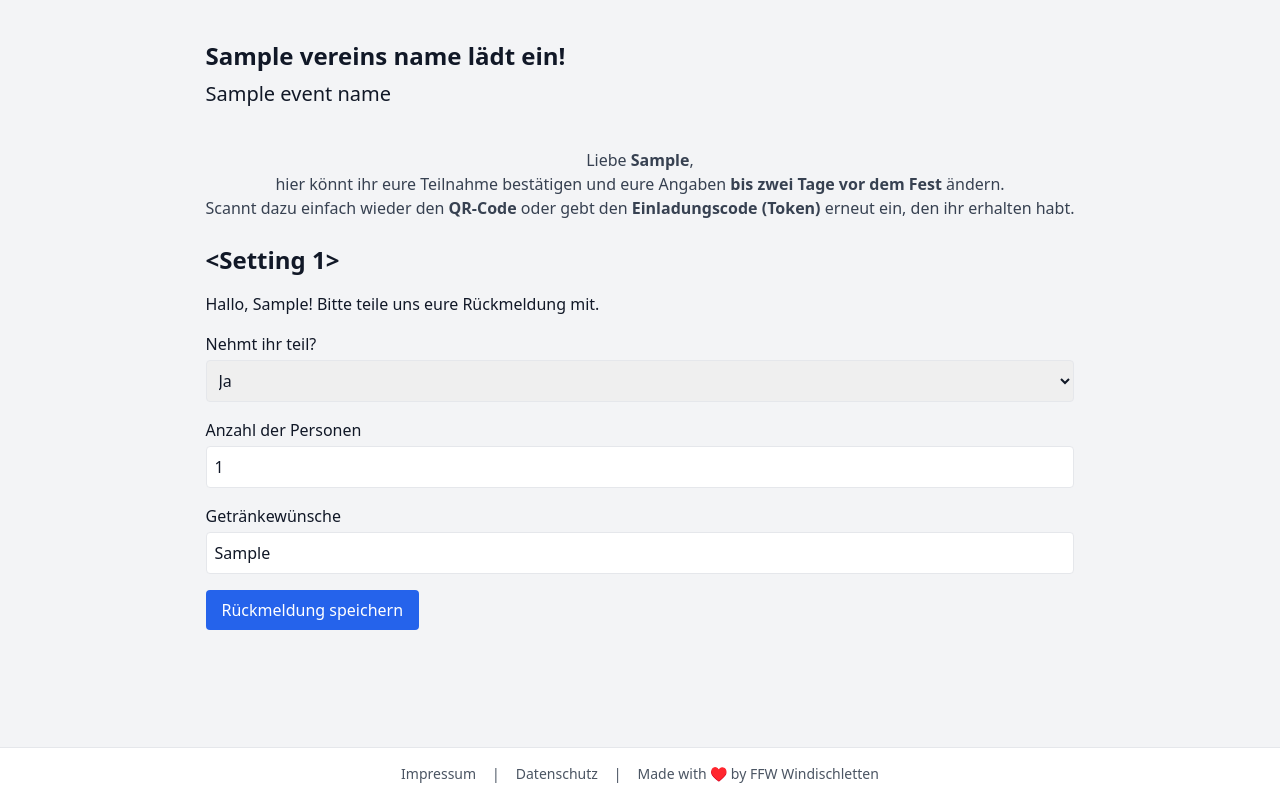
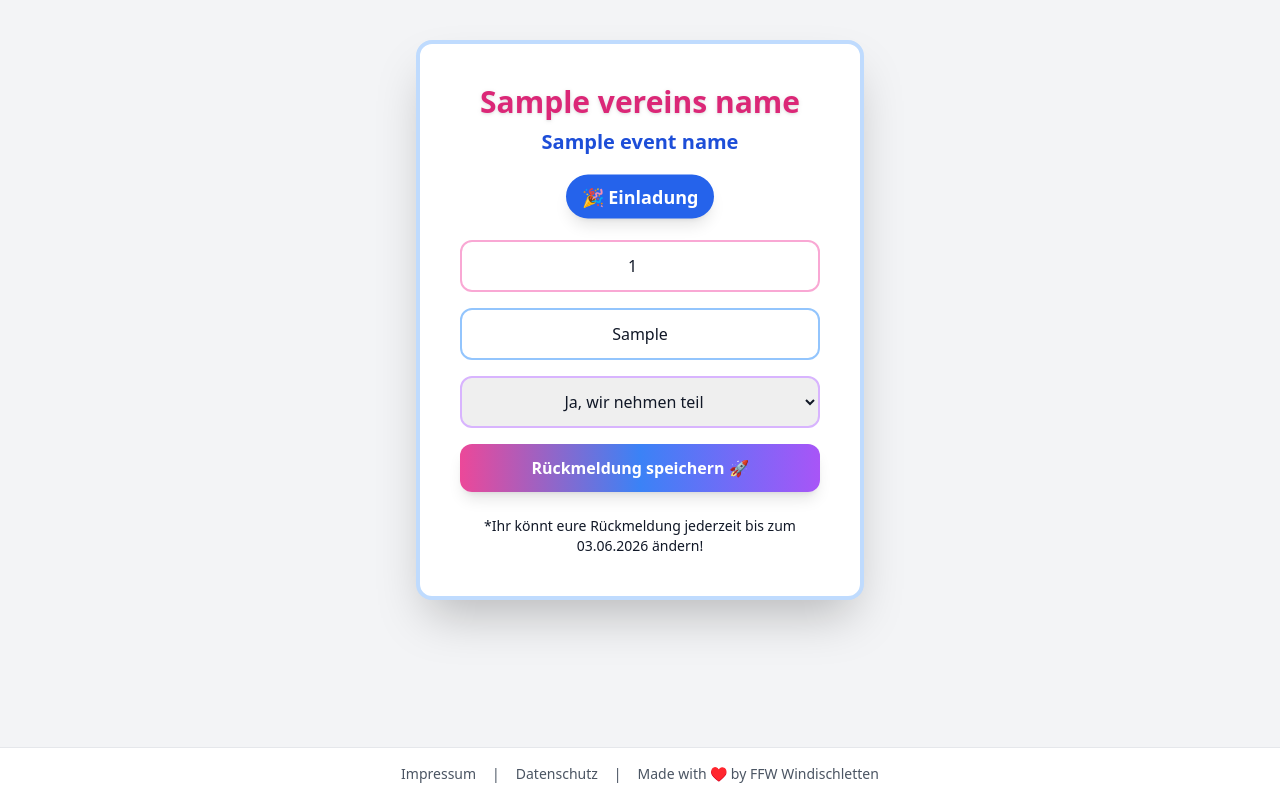
Before and after one commit to BassdoxXx/simple_invites, a Flask app: template app/templates/respond.html in a window 1280 px wide. Run offline with Flask 3, Linux system fonts and the light colour scheme; tables that the repository leaves empty hold one stand-in row (values such as "Sample post"); the template is opened without the code that fills it: values that come from a table or form of the project are taken from there, most other values are stand-ins (such as "Sample title", 1, 10 or a date in 2020); parts of the project's set-up code (start-up, migrations or seed data) failed here and were passed over; some libraries are stand-ins or nearby versions.

Commit message:
changed design for respond

```diff
--- a/app/templates/respond.html
+++ b/app/templates/respond.html
@@ -3,31 +3,18 @@
 {% block title %}Einladung beantworten{% endblock %}
 
 {% block content %}
-<!-- Dynamischer Einladungstext -->
-<h1 class="text-3xl font-bold mb-6 text-center">{{ invite_header|safe }}</h1>
-<h2 class="text-2xl font-bold mb-2">{{ vereins_name }} lädt ein!</h2>
-<h3 class="text-xl mb-4">{{ event_name }}</h3>
-<br>
-<p class="mb-6 text-gray-700 text-center">
-    Liebe <strong>{{ invite.verein }}</strong>,<br>
-    hier könnt ihr eure Teilnahme bestätigen und eure Angaben <strong>bis zwei Tage vor dem Fest</strong> ändern. <br>
-    Scannt dazu einfach wieder den <strong>QR-Code</strong> oder gebt den <strong>Einladungscode (Token)</strong> erneut ein, den ihr erhalten habt.
-</p>
-
-<form method="POST">
-    <h1 class="text-2xl font-bold mb-4">{{ invite_header }}</h1>
-    <p class="mb-4">Hallo, {{ invite.verein }}! Bitte teile uns eure Rückmeldung mit.</p>
-
-    <div class="mb-4">
-        <label class="block font-medium mb-1">Nehmt ihr teil?</label>
-        <select name="attending" class="w-full p-2 border rounded">
-            <option value="yes" {% if response and response.attending == 'yes' %}selected{% endif %}>Ja</option>
-            <option value="no" {% if response and response.attending == 'no' %}selected{% endif %}>Nein</option>
-        </select>
+<div class="flex items-center justify-center bg-gray-100 pt-6 pb-4 min-h-[70vh]">
+  <div class="bg-white rounded-2xl shadow-2xl p-10 w-full max-w-md border-4 border-blue-200">
+    {% if vereins_name %}
+      <h2 class="text-3xl font-extrabold text-pink-600 text-center mb-2 drop-shadow">{{ vereins_name }}</h2>
+    {% endif %}
+    {% if event_name %}
+      <h3 class="text-xl font-semibold text-blue-700 text-center mb-6">{{ event_name }}</h3>
+    {% endif %}
+    <div class="flex justify-center mb-4">
+      <span class="inline-block bg-blue-600 text-white rounded-full px-4 py-2 text-lg font-bold shadow-lg animate-bounce">🎉 Einladung</span>
     </div>
-
-    <div class="mb-4">
-        <label class="block font-medium mb-1">Anzahl der Personen</label>
+    <form method="POST" class="space-y-4">
       <input
         type="number"
         name="persons"
@@ -35,50 +22,26 @@
         max="100"
         required
         value="{{ response.persons if response else '' }}"
-            class="w-full p-2 border rounded"
-            placeholder="z.B. 5"
+        class="w-full p-3 border-2 border-pink-300 rounded-xl text-center focus:outline-none focus:border-blue-500 transition"
+        placeholder="Anzahl der Personen"
       />
-    </div>
-
-    <div class="mb-4">
-        <label class="block font-medium mb-1">Getränkewünsche</label>
       <input
         type="text"
         name="drinks"
         value="{{ response.drinks if response else '' }}"
-            class="w-full p-2 border rounded"
-            placeholder="z.B. Wasser, Cola"
+        class="w-full p-3 border-2 border-blue-300 rounded-xl text-center focus:outline-none focus:border-pink-500 transition"
+        placeholder="Getränkewünsche"
       />
-    </div>
-
-    <button type="submit" class="bg-blue-600 text-white py-2 px-4 rounded hover:bg-blue-700">
-        Rückmeldung speichern
+      <select name="attending" class="w-full p-3 border-2 border-purple-300 rounded-xl text-center focus:outline-none focus:border-blue-500 transition">
+        <option value="yes" {% if response and response.attending == 'yes' %}selected{% endif %}>Ja, wir nehmen teil</option>
+        <option value="no" {% if response and response.attending == 'no' %}selected{% endif %}>Nein, wir nehmen nicht teil</option>
+      </select>
+      <button type="submit" class="w-full bg-gradient-to-r from-pink-500 via-blue-500 to-purple-500 text-white py-3 px-4 rounded-xl font-bold shadow-lg hover:scale-105 transition">
+        Rückmeldung speichern 🚀
       </button>
     </form>
-
-<!-- Hinweis für Nutzer ohne Antwort -->
-{% if not response %}
-<p class="mt-6 text-sm text-blue-700 text-center italic">
-    Ihr könnt eure Antwort später jederzeit erneut ändern - bis zwei Tage vor dem Fest.
-</p>
-{% endif %}
-
-<script>
-    // Funktion zum Ein- und Ausblenden der zusätzlichen Felder
-    function toggleFields(attending) {
-        const additionalFields = document.getElementById("additional-fields");
-
-        if (attending === "no") {
-            additionalFields.style.display = "none"; // Felder ausblenden
-        } else {
-            additionalFields.style.display = "block"; // Felder einblenden
-        }
-    }
-
-    // Initialer Zustand basierend auf der aktuellen Auswahl
-    document.addEventListener("DOMContentLoaded", () => {
-        const attending = document.querySelector('input[name="attending"]:checked');
-        toggleFields(attending ? attending.value : null);
-    });
-</script>
+    <br>
+    <p class="text-sm text-center">*Ihr könnt eure Rückmeldung jederzeit bis zum 03.06.2026 ändern!</p>
+  </div>
+</div>
 {% endblock %}
--- a/app/templates/token_input.html
+++ b/app/templates/token_input.html
@@ -3,7 +3,7 @@
 {% block title %}Token eingeben{% endblock %}
 
 {% block content %}
-<div class="flex items-center justify-center min-h-screen bg-gray-100">
+<div class="flex items-center justify-center bg-gray-100 pt-6 pb-4 min-h-[70vh]">
   <div class="bg-white rounded-2xl shadow-2xl p-10 w-full max-w-md border-4 border-blue-200">
     {% if vereins_name %}
       <h2 class="text-3xl font-extrabold text-pink-600 text-center mb-2 drop-shadow">{{ vereins_name }}</h2>
```
Lines whose indentation alone changed are shown as unchanged.
